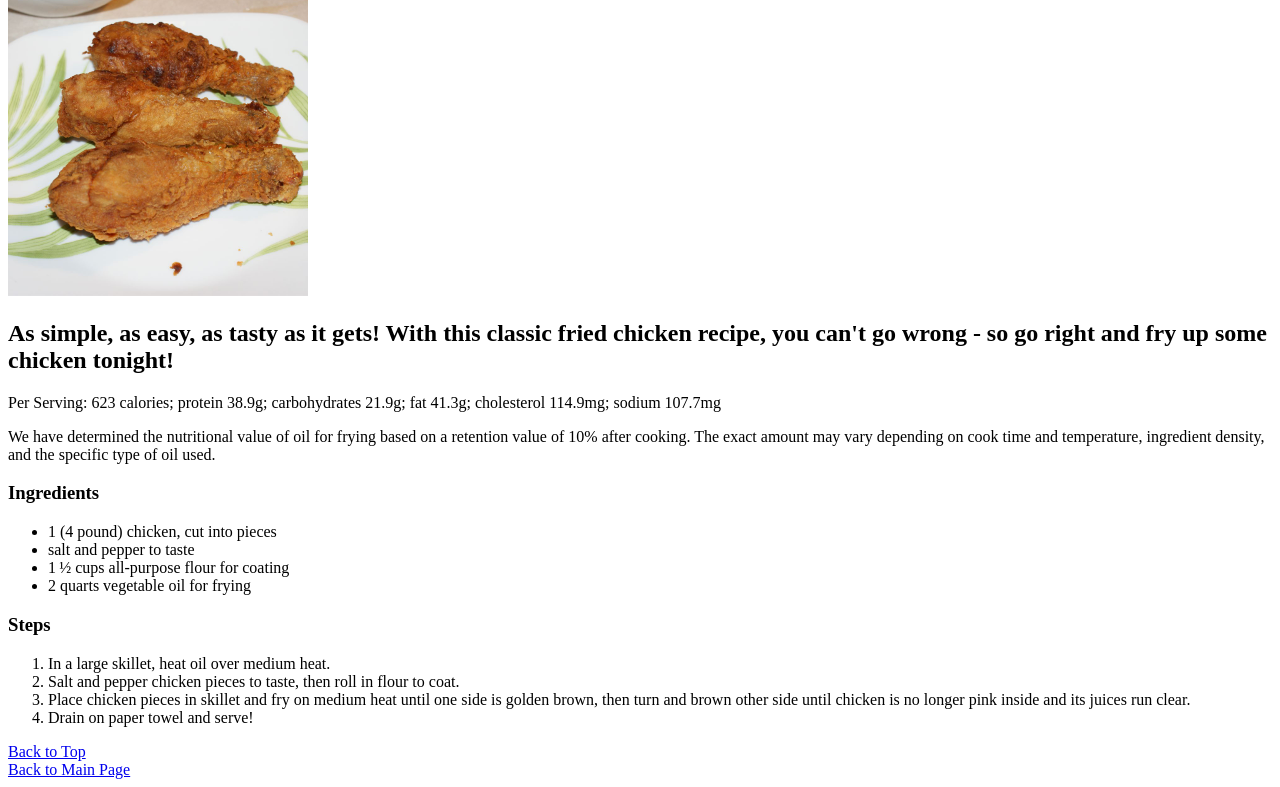
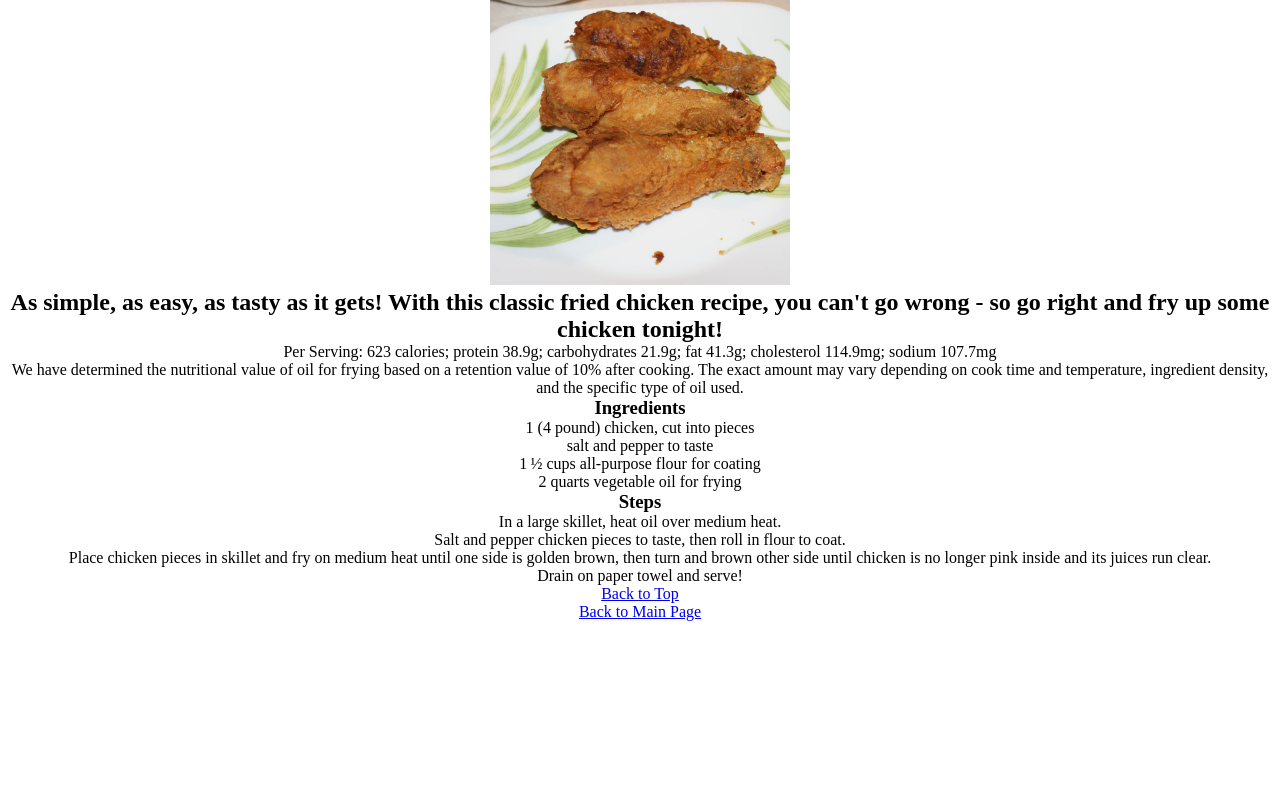
Before and after one commit to WilAm1/odin-recipes, a plain HTML site: page recipes/fried-chicken.html in a window 1280 px wide. Shown: the part 84-871 px from the top of the page. After the commit the page ends 800 px from the top, so only its background shows below. Drawn offline with Linux system fonts and the light colour scheme; files that its build step writes are made by us from their sources.

Commit message:
Add css on html files

```diff
--- a/recipes/fried-chicken.html
+++ b/recipes/fried-chicken.html
@@ -6,6 +6,8 @@
     <meta http-equiv="X-UA-Compatible" content="IE=edge">
     <meta name="viewport" content="width=device-width, initial-scale=1.0">
     <title>Fried Chicken</title>
+    <link rel="stylesheet" href="style.css">
+
 </head>
 
 <body>
--- /dev/null
+++ b/style.css
@@ -0,0 +1,9 @@
+* {
+    margin: 0;
+    padding: 0;
+    text-align: center;
+}
+
+body {
+    margin: 2em 0;
+}
```
Also changed, not shown: index.html (+1 -1 lines), recipes/lasagna.html (+1 -0 lines), recipes/salisbury-steak.html (+1 -0 lines).
